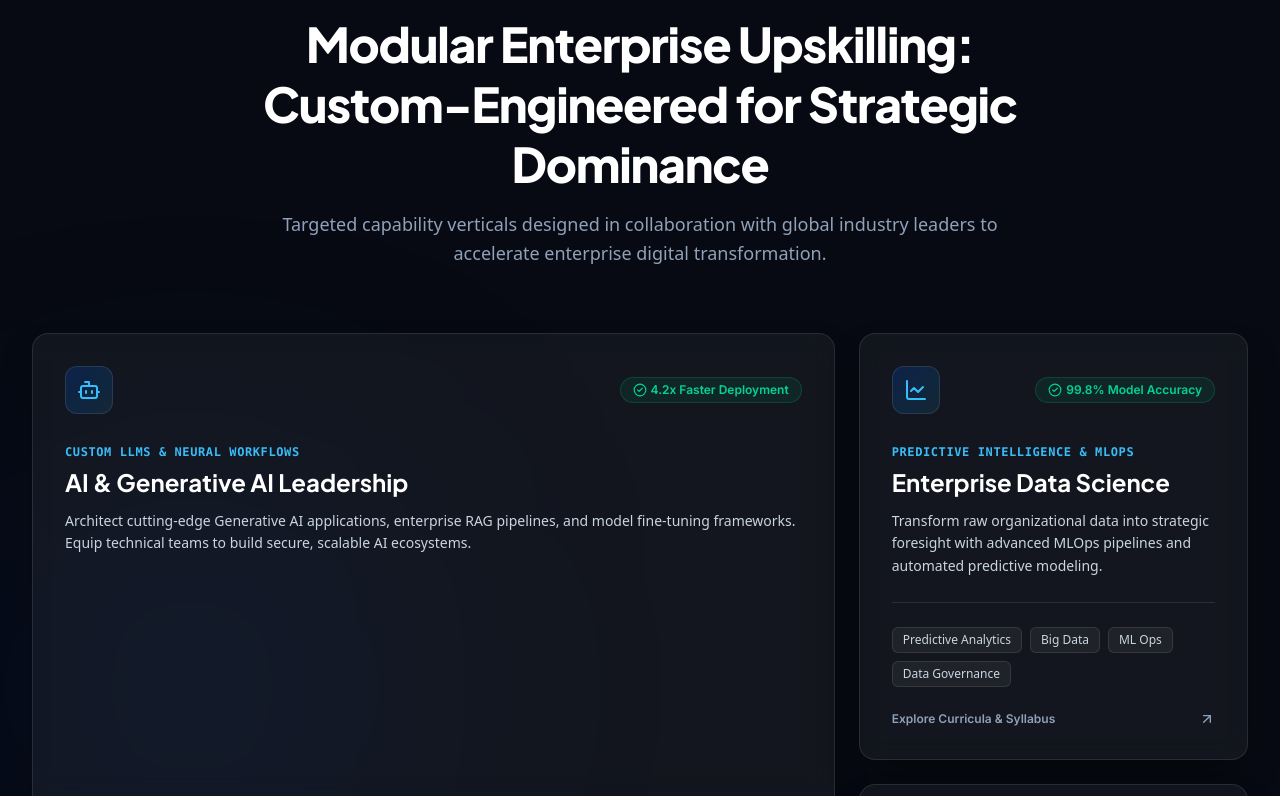
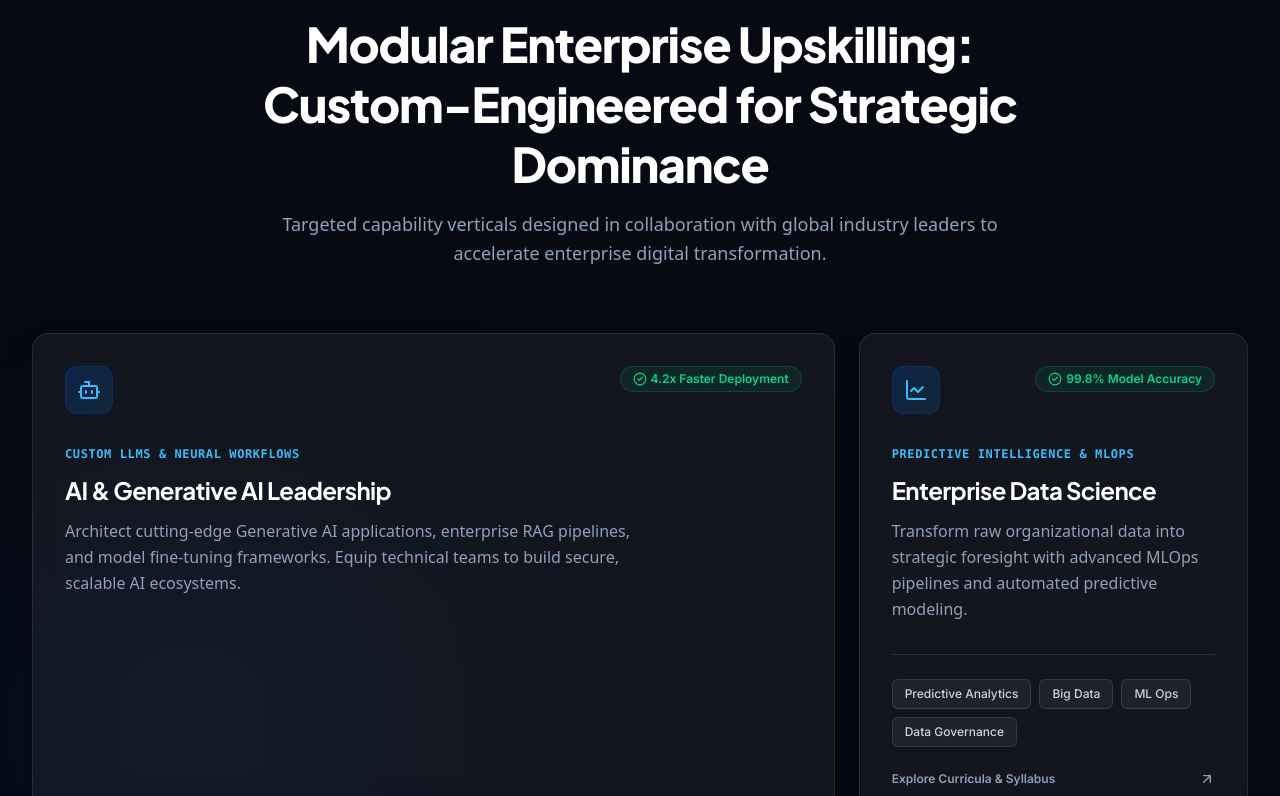
Before and after one commit to Debojit991/accredian-enterprise-clone, a Next.js app: page / in a window 1280 px wide. Shown: the part 2004-2800 px from the top of the page. Built offline with nearby package versions, Linux system fonts and the light colour scheme.

Commit message:
feat(ui): inject BrainCircuit background graphic and optimize bento card spacing

```diff
--- a/components/sections/CapabilitiesGrid.tsx
+++ b/components/sections/CapabilitiesGrid.tsx
@@ -1,7 +1,7 @@
 "use client";
 
 import { motion } from "framer-motion";
-import { Bot, LineChart, Layers, Target, ArrowUpRight, CheckCircle2 } from "lucide-react";
+import { Bot, LineChart, Layers, Target, ArrowUpRight, CheckCircle2, BrainCircuit, Network, ShieldCheck } from "lucide-react";
 import SectionHeading from "@/components/ui/SectionHeading";
 import GlassCard from "@/components/ui/GlassCard";
 
@@ -86,52 +86,59 @@ export default function CapabilitiesGrid() {
 
         {/* Asymmetric Bento Grid (1 Column on Mobile, 3 Columns on Desktop) */}
         <div className="grid grid-cols-1 lg:grid-cols-3 gap-6">
-          {CAPABILITIES_DATA.map((item, index) => {
-            const Icon = item.icon;
+          {CAPABILITIES_DATA.map((capability, index) => {
+            const Icon = capability.icon;
             return (
               <motion.div
-                key={item.id}
+                key={capability.id}
                 initial={{ opacity: 0, y: 25 }}
                 whileInView={{ opacity: 1, y: 0 }}
                 viewport={{ once: true, margin: "-50px" }}
                 transition={{ duration: 0.5, delay: index * 0.1, ease: "easeOut" }}
-                className={item.colSpanDesktop}
+                className={capability.colSpanDesktop}
               >
-                <GlassCard hoverEffect className="p-6 sm:p-8 flex flex-col justify-between h-full group">
-                  {/* Subtle Card Background Accent Glow on Hover */}
-                  <div className="absolute top-0 right-0 w-48 h-48 bg-gradient-to-bl from-[#0055FF]/10 to-transparent rounded-bl-full opacity-0 group-hover:opacity-100 transition-opacity duration-500 pointer-events-none" />
+                <GlassCard
+                  hoverEffect
+                  className="relative overflow-hidden group flex flex-col justify-start gap-8 p-6 sm:p-8 h-full"
+                >
+                  {/* THE PREMIUM BACKGROUND GRAPHIC (Only show on the big featured card) */}
+                  {capability.featured && (
+                    <BrainCircuit className="absolute -bottom-6 -right-6 w-64 h-64 text-[#0055FF]/5 group-hover:text-[#0055FF]/10 transition-colors duration-500 -z-10 pointer-events-none" aria-hidden="true" />
+                  )}
 
-                  <div>
-                    {/* Card Header & Icon */}
-                    <div className="flex items-center justify-between mb-6">
-                      <div className="w-12 h-12 rounded-xl bg-gradient-to-br from-[#0055FF]/20 to-[#38BDF8]/10 border border-white/10 group-hover:border-[#38BDF8]/40 flex items-center justify-center text-[#38BDF8] group-hover:scale-110 transition-all duration-300">
-                        <Icon className="w-6 h-6" />
-                      </div>
-                      <div className="flex items-center gap-1 text-xs font-semibold text-emerald-400 bg-emerald-500/10 px-3 py-1 rounded-full border border-emerald-500/20">
+                  {/* Top Section: Icon & Badge */}
+                  <div className="flex justify-between items-start z-10">
+                    <div className="w-12 h-12 rounded-xl bg-gradient-to-br from-[#0055FF]/20 to-[#38BDF8]/10 border border-[#0055FF]/20 text-[#38BDF8] flex items-center justify-center group-hover:scale-110 transition-all duration-300">
+                      <Icon className="w-6 h-6" />
+                    </div>
+                    {capability.metric && (
+                      <span className="text-xs font-semibold text-emerald-400 bg-emerald-500/10 px-3 py-1 rounded-full border border-emerald-500/20 flex items-center gap-1">
                         <CheckCircle2 className="w-3.5 h-3.5" />
-                        <span>{item.metric}</span>
-                      </div>
-                    </div>
+                        <span>{capability.metric}</span>
+                      </span>
+                    )}
+                  </div>
 
-                    {/* Title & Subtitle */}
-                    <span className="text-xs font-mono uppercase tracking-wider text-[#38BDF8] font-semibold">
-                      {item.subtitle}
+                  {/* Middle Section: Text Content */}
+                  <div className="space-y-3 z-10">
+                    <span className="text-xs font-mono uppercase tracking-wider text-[#38BDF8] font-semibold block">
+                      {capability.subtitle}
                     </span>
-                    <h3 className="text-xl sm:text-2xl font-bold text-white font-heading mt-1 mb-3 group-hover:text-transparent group-hover:bg-clip-text group-hover:bg-gradient-to-r group-hover:from-white group-hover:to-[#38BDF8] transition-all">
-                      {item.title}
+                    <h3 className="text-xl sm:text-2xl font-bold text-white font-heading tracking-tight group-hover:text-transparent group-hover:bg-clip-text group-hover:bg-gradient-to-r group-hover:from-white group-hover:to-[#38BDF8] transition-all">
+                      {capability.title}
                     </h3>
-                    <p className="text-sm text-slate-300 leading-relaxed font-sans mb-6">
-                      {item.description}
+                    <p className="text-slate-400 leading-relaxed max-w-xl font-sans text-sm sm:text-base">
+                      {capability.description}
                     </p>
                   </div>
 
-                  {/* Tag Chips & Interactive Link */}
-                  <div className="pt-6 border-t border-white/10 flex flex-col gap-4 mt-auto">
+                  {/* Bottom Section: Tags & Interactive Trigger */}
+                  <div className="pt-6 border-t border-white/10 flex flex-col gap-4 mt-auto z-10">
                     <div className="flex flex-wrap gap-2">
-                      {item.tags.map((tag) => (
+                      {capability.tags.map((tag, idx) => (
                         <span
-                          key={tag}
-                          className="text-xs px-2.5 py-1 rounded-md bg-white/5 border border-white/10 text-slate-300 group-hover:border-[#0055FF]/40 group-hover:bg-[#0055FF]/10 group-hover:text-[#38BDF8] transition-all duration-300 font-sans font-medium"
+                          key={idx}
+                          className="text-xs font-medium text-slate-300 bg-white/5 border border-white/10 px-3 py-1.5 rounded-md group-hover:border-[#0055FF]/40 group-hover:bg-[#0055FF]/10 group-hover:text-[#38BDF8] transition-all duration-300"
                         >
                           {tag}
                         </span>
```
Also changed, not shown: 1 other file (tests, documents, lock files or other folders).
